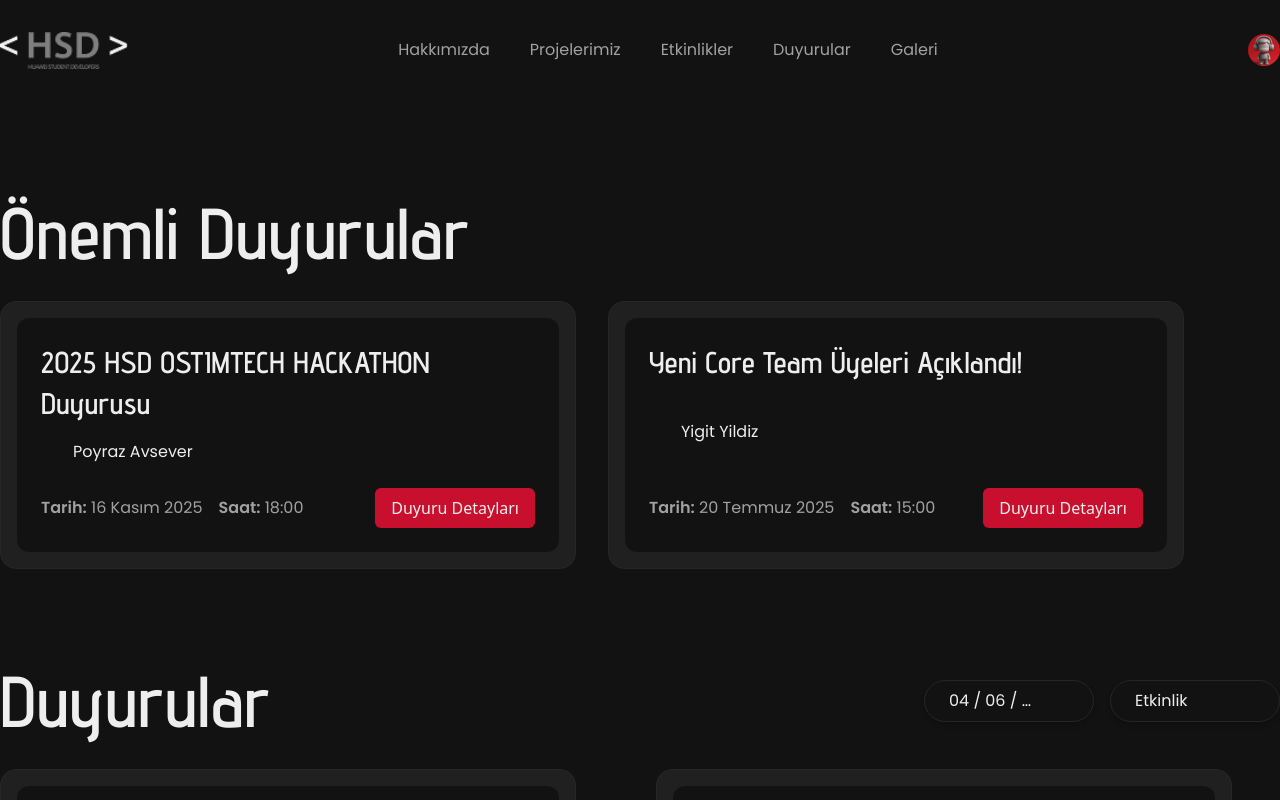
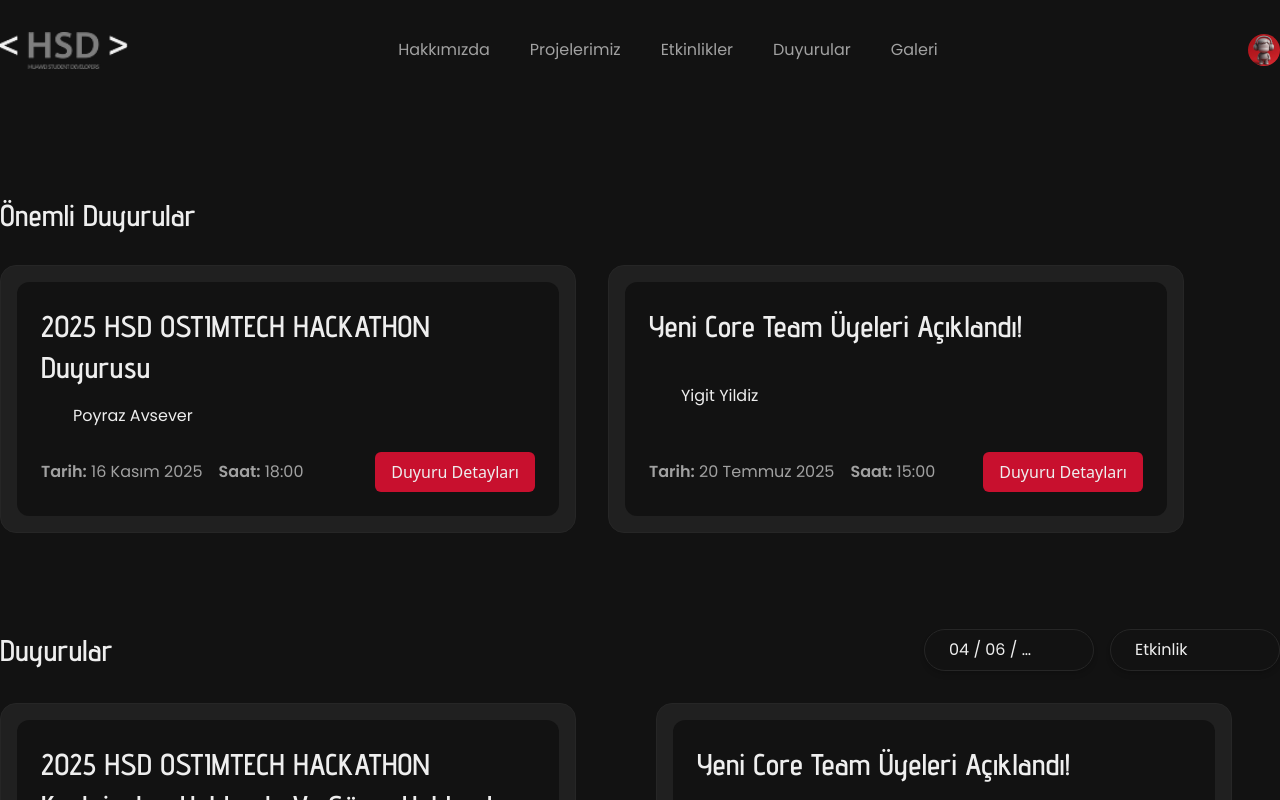
Before and after one commit to HSD-OSTIMTECH/HSD-Landing, a Next.js app: page /announcements in a window 1280 px wide. Shown: the top 800 px of the page. Built offline with nearby package versions, Linux system fonts and the light colour scheme; some icons are missing.

Commit message:
fix: fixed text-size in announcements page site

```diff
--- a/pages/announcements.tsx
+++ b/pages/announcements.tsx
@@ -31,12 +31,14 @@ const Announcements = () => {
   return (
     <div className="my-24 max-w-7xl container mx-auto">
       <section className="flex flex-col items-start mb-24">
-        <h1 className="text-3xl sm:text-5xl md:text-7xl font-advent-pro font-semibold max-w-lg">
+        <h1 className="text-xl sm:text-2xl md:text-3xl font-advent-pro font-semibold max-w-lg">
           Önemli Duyurular
         </h1>
         <div className="grid grid-cols-1 md:grid-cols-2 gap-8 mt-8">
           {importantAnnouncements.length === 0 ? (
-            <div className="text-neutral-400 font-poppins text-lg">Yükleniyor...</div>
+            <div className="text-neutral-400 font-poppins text-lg">
+              Yükleniyor...
+            </div>
           ) : (
             importantAnnouncements.map((a, i) => (
               <AnnouncementCard
@@ -53,7 +55,7 @@ const Announcements = () => {
       </section>
       <section>
         <div className="flex items-center justify-between my-8 gap-4">
-          <h1 className="text-3xl sm:text-5xl md:text-7xl font-advent-pro font-semibold max-w-lg">
+          <h1 className="text-xl sm:text-2xl md:text-3xl font-advent-pro font-semibold max-w-lg">
             Duyurular
           </h1>
           <div className="flex gap-4">
```
